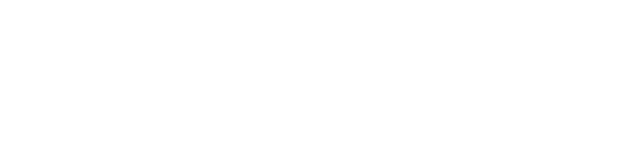
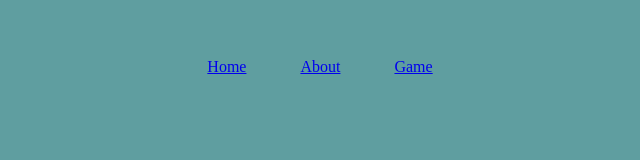
Before and after one commit to zigzagoon1/first-website, a plain HTML site: page game-index.html in a window 1280 px wide. Shown: the whole page, without its empty margins (345-985 px from the left). Drawn offline with Linux system fonts and the light colour scheme.

Commit message:
Added links to different sections of website, javascript methods to change background color on home page

```diff
--- a/about-section-index.html
+++ b/about-section-index.html
@@ -0,0 +1,16 @@
+<!DOCTYPE html>
+<html lang="en">
+  <head>
+    <link rel="stylesheet" href="about-section-style.css"/>
+    <title>My First Website About Me</title>
+  </head>
+  <body>
+    <section id="background"></section>
+    <div id="links">
+        <a href="index.html">Home</a>
+        <a href="about-section-index.html">About</a>
+        <a href="game-index.html">Game</a>
+    </div>
+    <script src="about-section-script.js"></script>
+  </body>
+</html>
--- a/about-section-style.css
+++ b/about-section-style.css
@@ -0,0 +1,18 @@
+#links {
+    padding-top: 50px;
+    text-align: center;
+}
+a {
+    padding-left: 50px;
+    position:relative;
+}
+#background {
+    background: cadetblue;
+    min-height: 100%;
+    min-width: 1024px;
+    width: 100%;
+    height: auto;
+    position: fixed;
+    top: 0;
+    left: 0;
+}
--- a/game-index.html
+++ b/game-index.html
@@ -0,0 +1,16 @@
+<!DOCTYPE html>
+<html lang="en">
+  <head>
+    <link rel="stylesheet" href="about-section-style.css"/>
+    <title>My First Website About Me</title>
+  </head>
+  <body>
+    <section id="background"></section>
+    <div id="links">
+        <a href="index.html">Home</a>
+        <a href="about-section-index.html">About</a>
+        <a href="game-index.html">Game</a>
+    </div>
+    <script src="about-section-script.js"></script>
+  </body>
+</html>
--- a/game-style.css
+++ b/game-style.css
@@ -0,0 +1,10 @@
+#background {
+    background: cadetblue;
+    min-height: 100%;
+    min-width: 1024px;
+    width: 100%;
+    height: auto;
+    position: fixed;
+    top: 0;
+    left: 0;
+}
--- a/style.css
+++ b/style.css
@@ -30,3 +30,11 @@ h4 {
     top: 0;
     left: 0;
 }
+a {
+    position: relative;
+    padding-left: 50px;
+}
+#links {
+    padding-top: 50px;
+    text-align: center;
+}
```
Also changed, not shown: index.html (+4 -2 lines).
